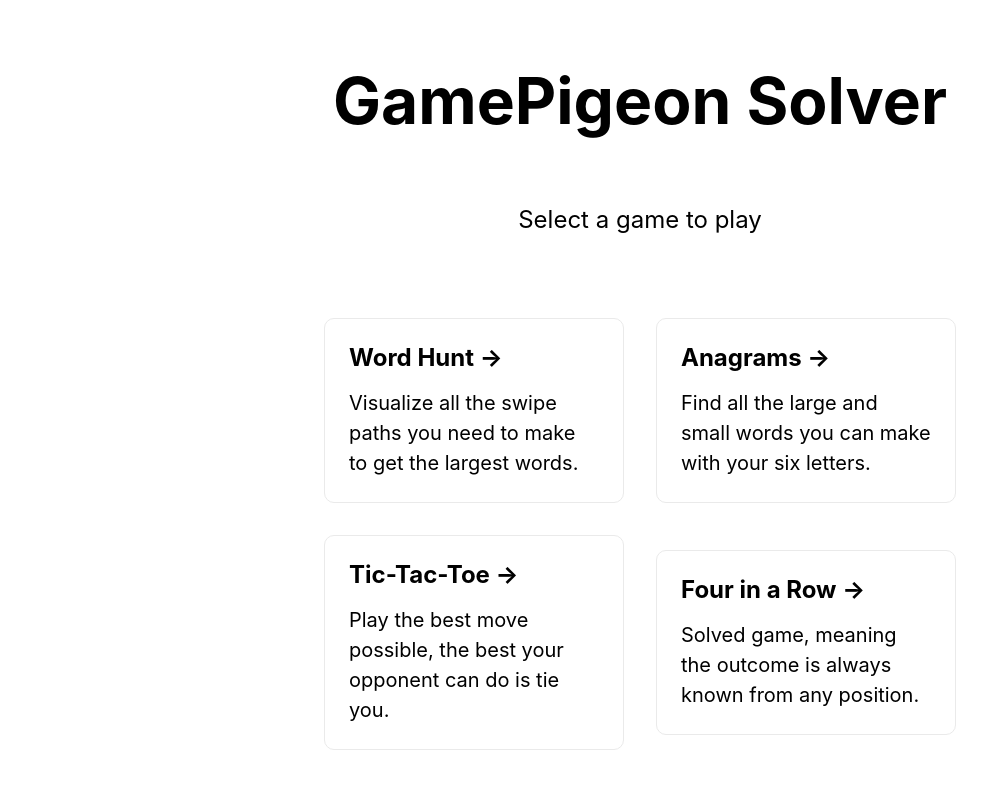
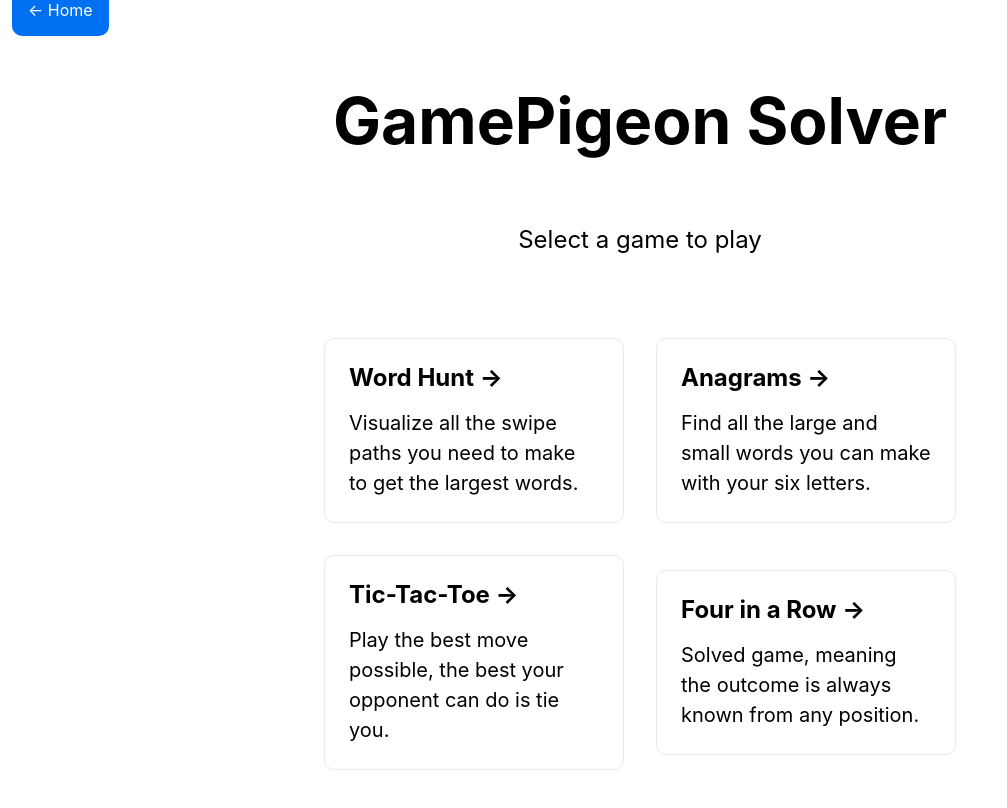
Before and after one commit to sb2bg/gamepigeon-solver, a Next.js app: page / in a window 1280 px wide. Shown: the top 808 px of the page, without its empty margins (0-1007 px from the left). Built offline with nearby package versions, Linux system fonts and the light colour scheme.

Commit message:
Add a (currently broken) back button

```diff
--- a/pages/_app.tsx
+++ b/pages/_app.tsx
@@ -1,8 +1,17 @@
 import "../styles/globals.css";
+import styles from "../styles/Index.module.css";
 import type { AppProps } from "next/app";
+import Link from "next/link";
 
 const MyApp = ({ Component, pageProps }: AppProps) => {
-  return <Component {...pageProps} />;
+  return (
+    <div>
+      <Link href="/">
+        <a className={styles.home}>&larr; Home</a>
+      </Link>
+      <Component {...pageProps} />
+    </div>
+  );
 };
 
 export default MyApp;
```
